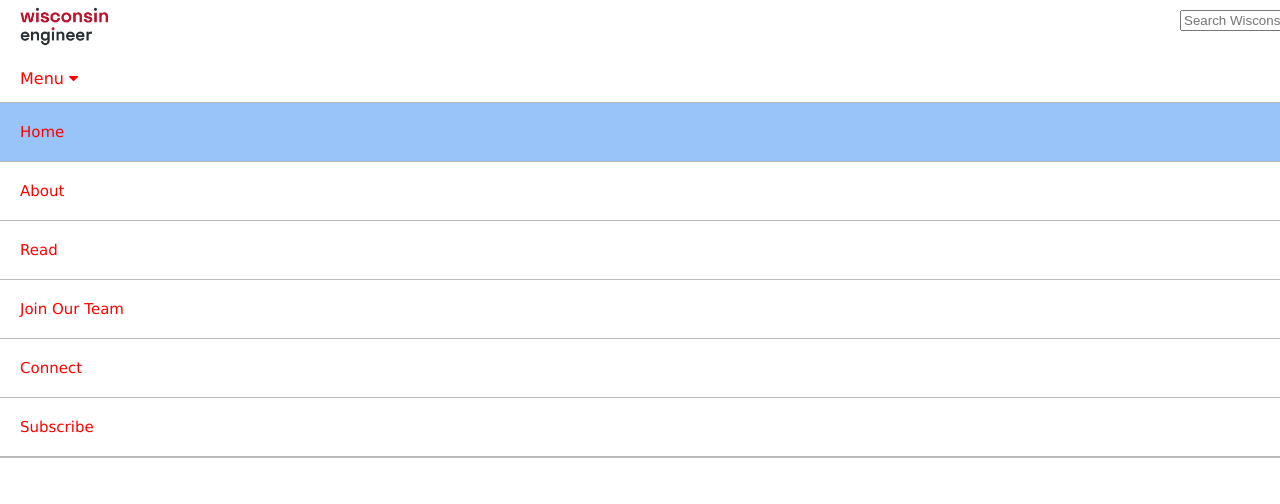
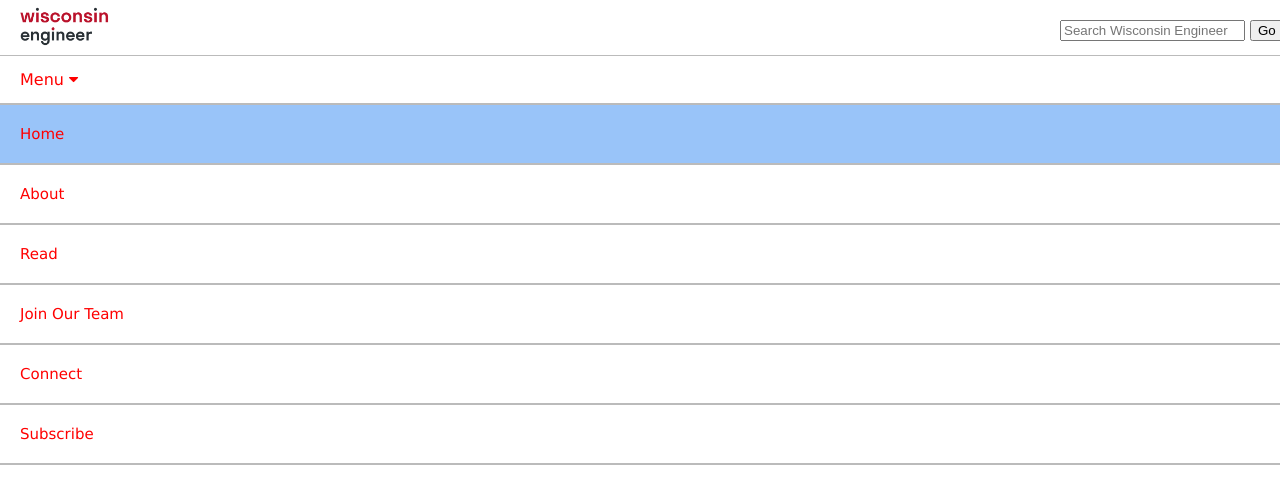
Before and after one commit to wisconsin-engineer/wisconsin-engineer.github.io, a plain HTML site: page index.html in a window 1280 px wide. Both pictures are taken after a click on the button "Menu". Drawn offline with Linux system fonts and the light colour scheme.

Commit message:
added other pages and a few more stylistic things

```diff
--- a/css/style.css
+++ b/css/style.css
@@ -1,3 +1,5 @@
+/* General use stylesheet for all pages. Anything page-specific should be in its own sheet. */
+
 body {
     background-color: #FFFFFF;
     margin:0;
@@ -51,6 +53,7 @@ li {
     float: left;
     border-right: 1px solid #bbb;
     border-bottom: 1px solid #bbb;
+    border-top: 1px solid #bbb;
     width: 100%;
 }
 .navbarelements a {
@@ -103,6 +106,8 @@ li {
     width: 100px;
     display: flex;
     float: right;
-    gap: 10px;
-    margin-top: 10px;
+    gap: 5px;
+    margin-top: 20px;
+    margin-right: 120px;
+    margin-bottom: 10px;
 }
--- a/index.html
+++ b/index.html
@@ -25,10 +25,10 @@
                     <div>
                       <a href="index.html" class="navbarelements dropdown-content active">Home</a>
                       <a href="about.html" class="navbarelements dropdown-content">About</a>
-                      <a href="projects.html" class="navbarelements dropdown-content">Read</a>
-                      <a href="experience.html" class="navbarelements dropdown-content">Join Our Team</a>
-                      <a href="coursework.html" class="navbarelements dropdown-content">Connect</a>
-                      <a href="contact.html" class="navbarelements dropdown-content">Subscribe</a>
+                      <a href="articles.html" class="navbarelements dropdown-content">Read</a>
+                      <a href="join.html" class="navbarelements dropdown-content">Join Our Team</a>
+                      <a href="connect.html" class="navbarelements dropdown-content">Connect</a>
+                      <a href="subscribe.html" class="navbarelements dropdown-content">Subscribe</a>
                     </div>
                 </li>
             </ul>
```
Also changed, not shown: about.html (added), articles.html (added), connect.html (added), join.html (added), photocontest.html (added), subscribe.html (added), team.html (added).
